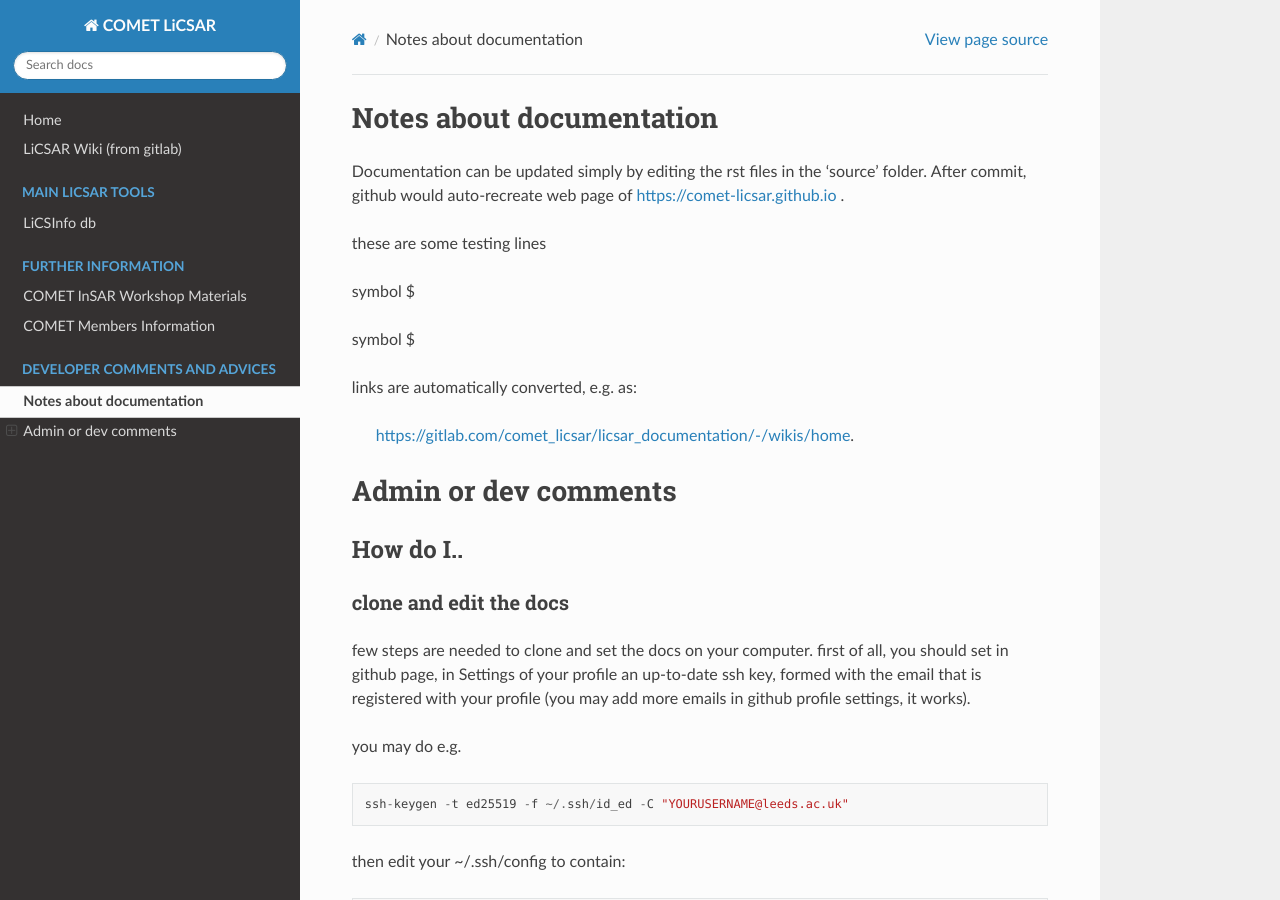
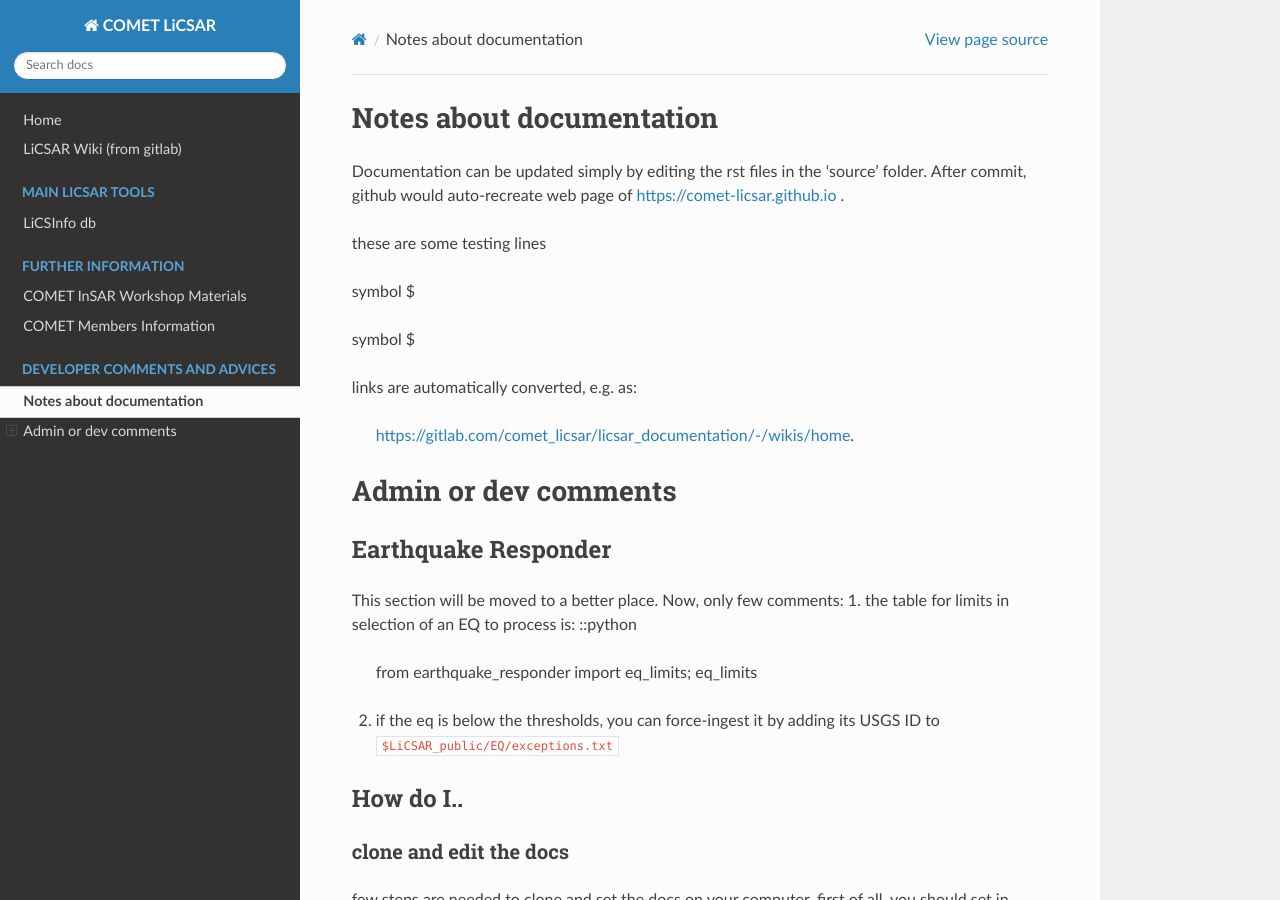
Before and after one commit to comet-licsar/comet-licsar.github.io, a Sphinx documentation site: the page built from source/documentation.rst, in a window 1280 px wide and 900 px high. Built offline with Sphinx 7.4.7 and the Read the Docs theme 2.0.0, drawn with Linux system fonts in a browser that asks for light colours.

Commit message:
empty commit

```diff
--- a/source/documentation.rst
+++ b/source/documentation.rst
@@ -19,6 +19,17 @@ links are automatically converted, e.g. as:
 
 Admin or dev comments
 =====================
+
+Earthquake Responder
+--------------------
+
+This section will be moved to a better place. Now, only few comments:
+1. the table for limits in selection of an EQ to process is:
+::python
+  from earthquake_responder import eq_limits; eq_limits
+
+2. if the eq is below the thresholds, you can force-ingest it by adding its USGS ID to ``$LiCSAR_public/EQ/exceptions.txt``
+
 
 How do I..
 ----------
```
